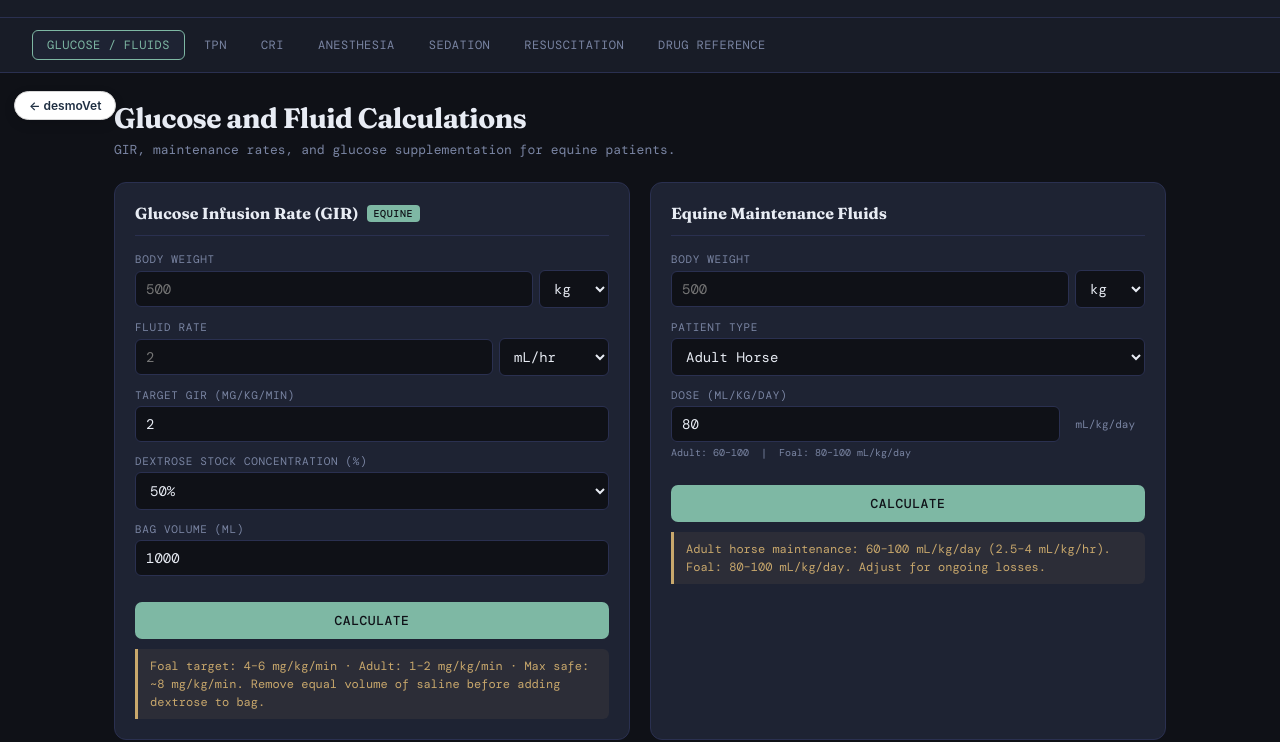
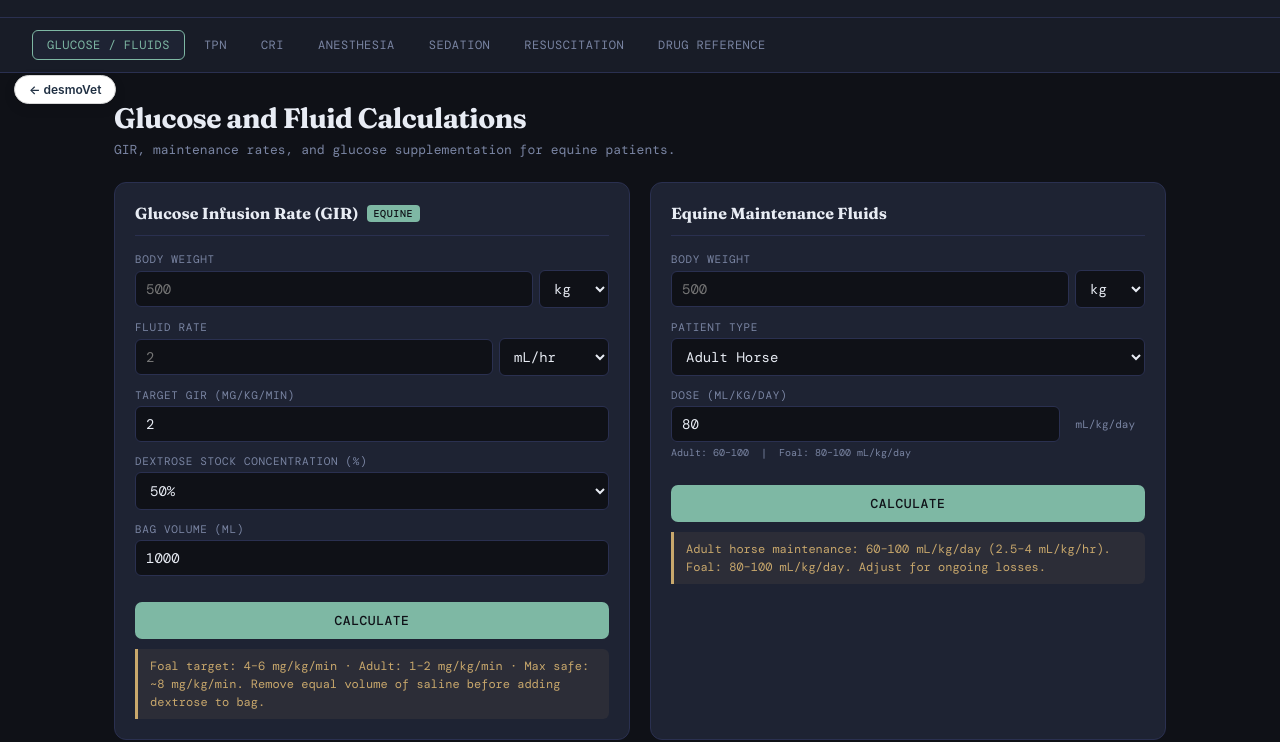
Before and after one commit to kbonen12/equicalc.2, a plain HTML site: page calculators.html in a window 1280 px wide. Shown: the part 67-809 px from the top of the page. Drawn offline with nearby package versions, Linux system fonts and the light colour scheme.

Commit message:
Update calculators.html

```diff
--- a/calculators.html
+++ b/calculators.html
@@ -332,7 +332,7 @@
 <body>
 
 <a href="https://desmovet.com" target="_blank" rel="noopener"
-   style="position:fixed;top:158px;left:14px;z-index:9999;
+   style="position:fixed;top:142px;left:14px;z-index:9999;
           font-family:-apple-system,BlinkMacSystemFont,sans-serif;
           font-size:12px;font-weight:600;color:#1f2f42;
           background:#ffffff;border:1px solid #d8d8d8;border-radius:20px;
```
